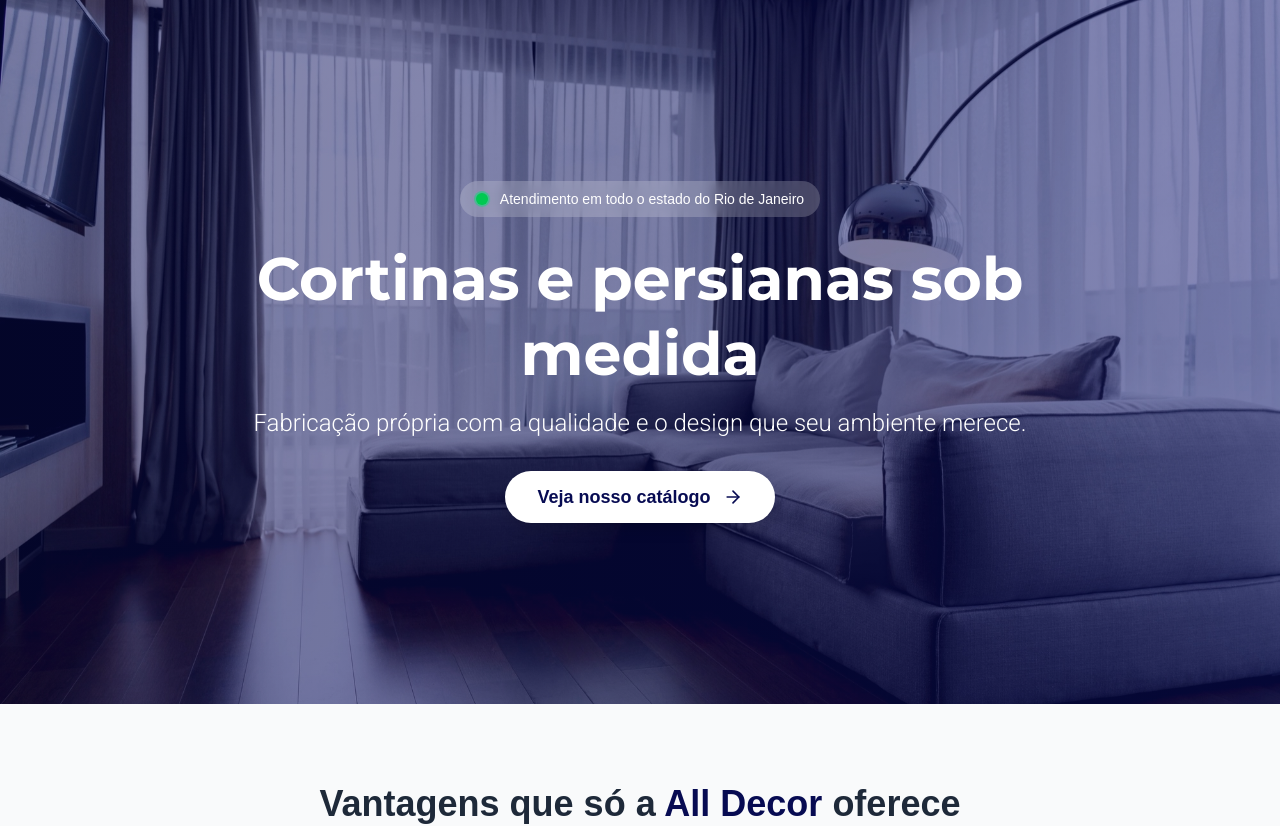
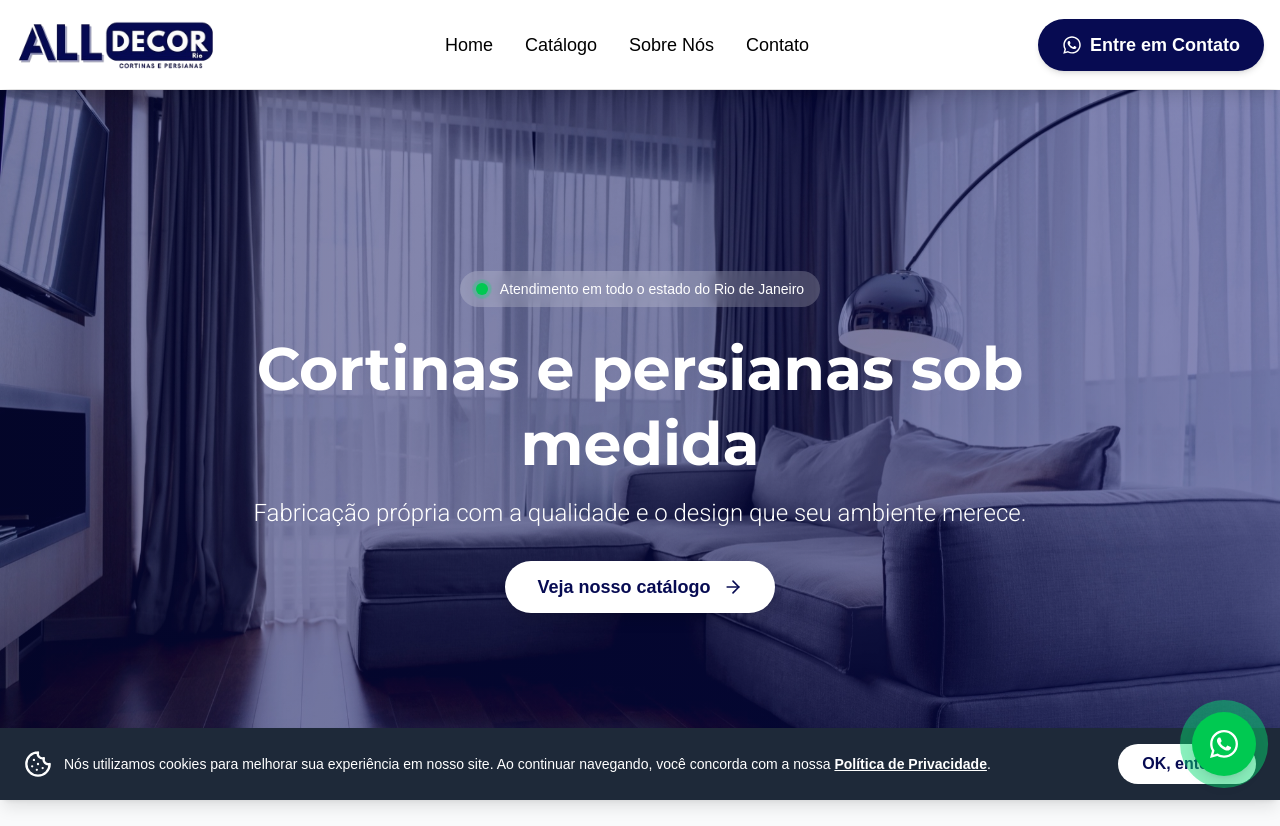
Before and after one commit to leonardofrizzi/website-alldecor, a Next.js app: page / in a window 1280 px wide. Shown: the top 826 px of the page. Built offline with nearby package versions, Linux system fonts and the light colour scheme.

Commit message:
fix: missing navbar and footer layout

```diff
--- a/app/layout.tsx
+++ b/app/layout.tsx
@@ -5,7 +5,7 @@ import Navbar from "./components/Navbar";
 import Footer from "./components/Footer";
 import CookieConsent from "./components/CookieConsent";
 import WhatsAppButton from "./components/WhatsAppButton";
-import Script from 'next/script'; // Added import
+import Script from 'next/script';
 
 const montserrat = Montserrat({
   subsets: ["latin"],
@@ -38,7 +38,13 @@ export default function RootLayout({
           gtag('config', 'AW-17529545370');
         `}
       </Script>
-      <body>{children}</body>
+      <body className={`${montserrat.variable} font-sans`}>
+        <Navbar />
+        <main className="pt-[90px]">{children}</main>
+        <Footer />
+        <CookieConsent />
+        <WhatsAppButton />
+      </body>
     </html>
   )
 }
```
